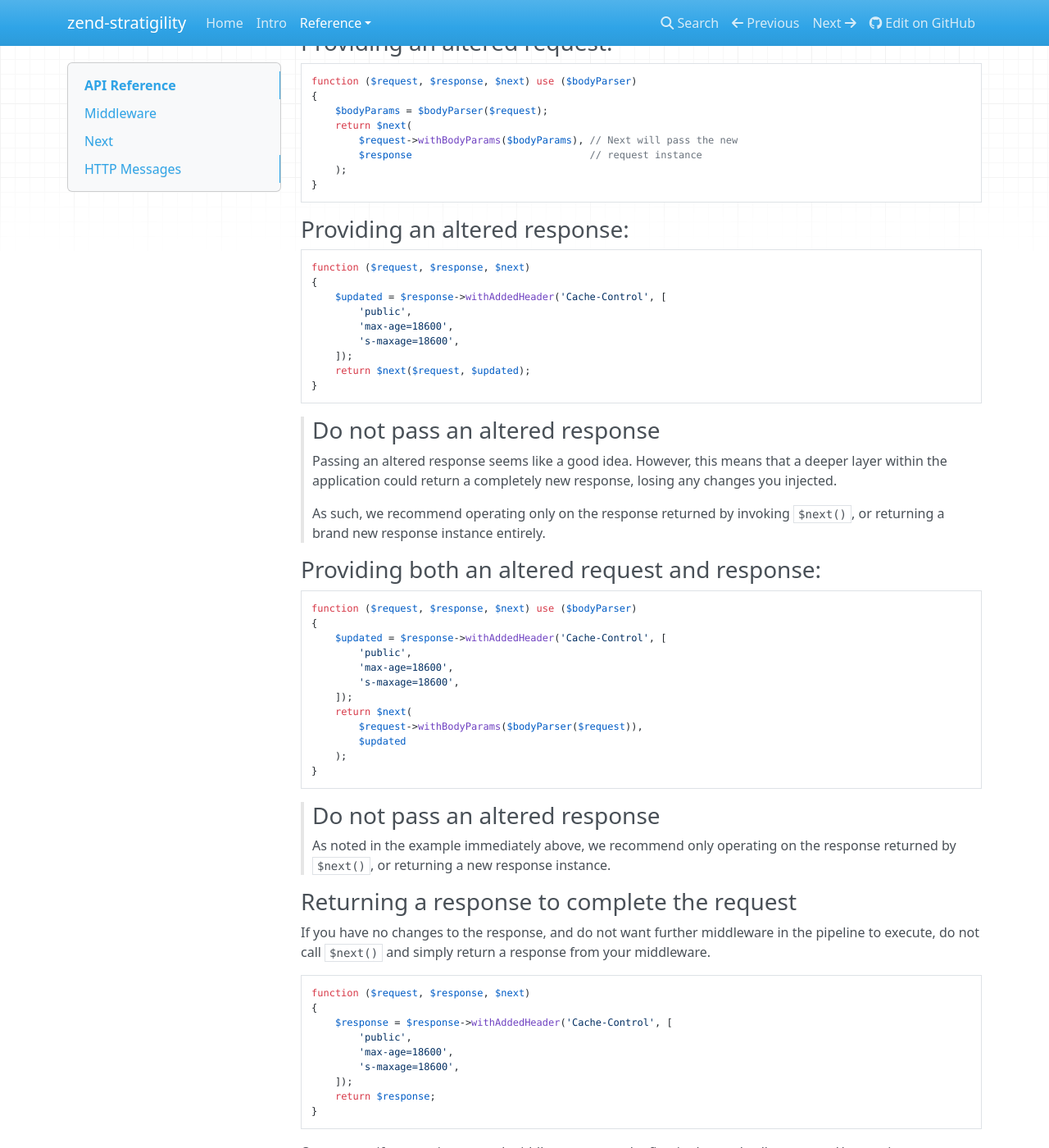
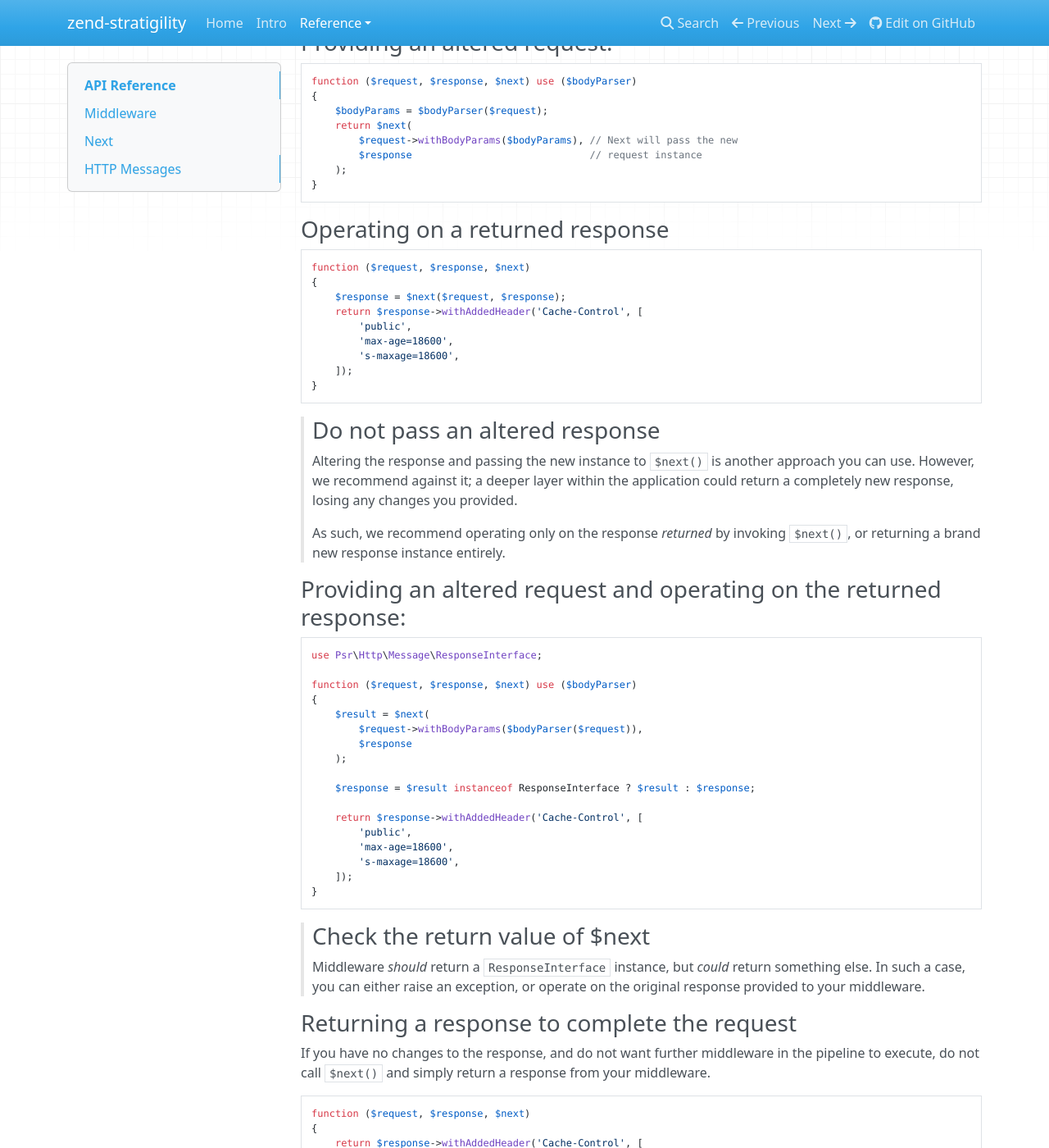
Before and after one commit to zendframework/zend-stratigility, an MkDocs documentation site: the page built from doc/book/api.md, in a window 1280 px wide and 1400 px high, scrolled down 1430 px. Shown: the whole window at 82% size. Built offline with MkDocs 1.6.1, drawn with Linux system fonts in a browser that asks for light colours; nearby versions of some CDN libraries; old or Windows-style settings are respelled for this version of MkDocs; some of the changed text lies outside the part shown.

Commit message:
Incorporated feedback
- No longer demonstrating updating the response provided at invocation; instead,
  demonstrating manipulating the response *returned*.
- Demonstrate raising an exception to report an error condition.

````diff
--- a/doc/book/api.md
+++ b/doc/book/api.md
@@ -82,51 +82,57 @@ function ($request, $response, $next) use ($bodyParser)
 }
 ```
 
-### Providing an altered response:
+### Operating on a returned response
 
 ```php
 function ($request, $response, $next)
 {
-    $updated = $response->withAddedHeader('Cache-Control', [
+    $response = $next($request, $response);
+    return $response->withAddedHeader('Cache-Control', [
         'public',
         'max-age=18600',
         's-maxage=18600',
     ]);
-    return $next($request, $updated);
 }
 ```
 
 > ### Do not pass an altered response
 >
-> Passing an altered response seems like a good idea. However, this means that
-> a deeper layer within the application could return a completely new response,
-> losing any changes you injected.
+> Altering the response and passing the new instance to `$next()` is another
+> approach you can use. However, we recommend against it; a deeper layer within
+> the application could return a completely new response, losing any changes you
+> provided.
 >
-> As such, we recommend operating only on the response returned by invoking
+> As such, we recommend operating only on the response *returned* by invoking
 > `$next()`, or returning a brand new response instance entirely.
 
-### Providing both an altered request and response:
+### Providing an altered request and operating on the returned response:
 
 ```php
+use Psr\Http\Message\ResponseInterface;
+
 function ($request, $response, $next) use ($bodyParser)
 {
-    $updated = $response->withAddedHeader('Cache-Control', [
+    $result = $next(
+        $request->withBodyParams($bodyParser($request)),
+        $response
+    );
+
+    $response = $result instanceof ResponseInterface ? $result : $response;
+
+    return $response->withAddedHeader('Cache-Control', [
         'public',
         'max-age=18600',
         's-maxage=18600',
     ]);
-    return $next(
-        $request->withBodyParams($bodyParser($request)),
-        $updated
-    );
 }
 ```
 
-> ### Do not pass an altered response
+> ### Check the return value of $next
 >
-> As noted in the example immediately above, we recommend only operating
-> on the response returned by `$next()`, or returning a new response
-> instance.
+> Middleware *should* return a `ResponseInterface` instance, but *could*
+> return something else. In such a case, you can either raise an exception,
+> or operate on the original response provided to your middleware.
 
 ### Returning a response to complete the request
 
@@ -160,6 +165,29 @@ And, if not calling `$next()`, returning the response instance:
 ```php
 return $response;
 ```
+
+### Raising an error condition
+
+If your middleware cannot complete &mdash; perhaps a database error occurred, a
+service was unreachable, etc. &mdash; how can you report the error?
+
+Raise an exception!
+
+```php
+function ($request, $response, $next) use ($service)
+{
+    $result = $service->fetchSomething();
+    if (! $result->isSuccess()) {
+        throw new RuntimeException('Error fetching something');
+    }
+
+    /* ... otherwise, complete the request ... */
+}
+```
+
+Use the [ErrorHandler middleware](error-handlers.md#handling-php-errors-and-exceptions)
+to handle exceptions thrown by your middleware and report the error condition to
+your users.
 
 ## HTTP Messages
 
````
Also changed, not shown: other parts of doc/book/api.md (+1 -2 lines).
